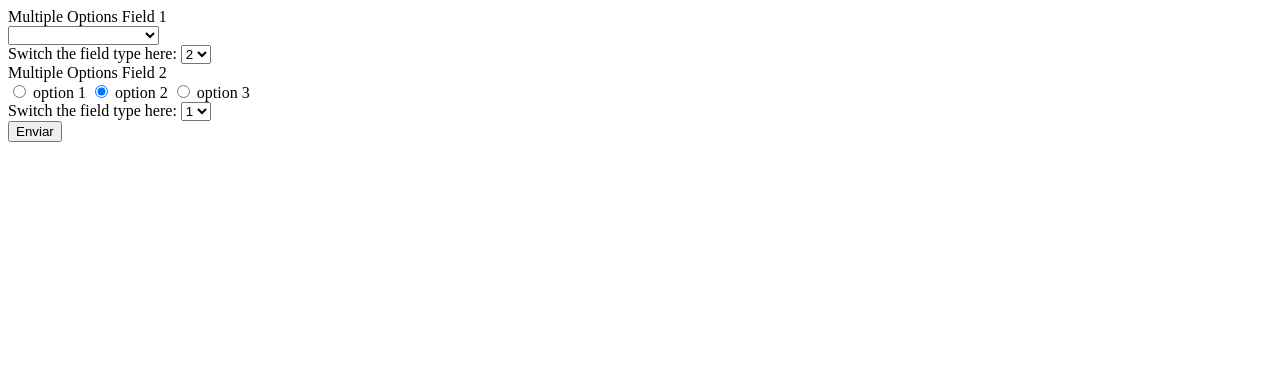
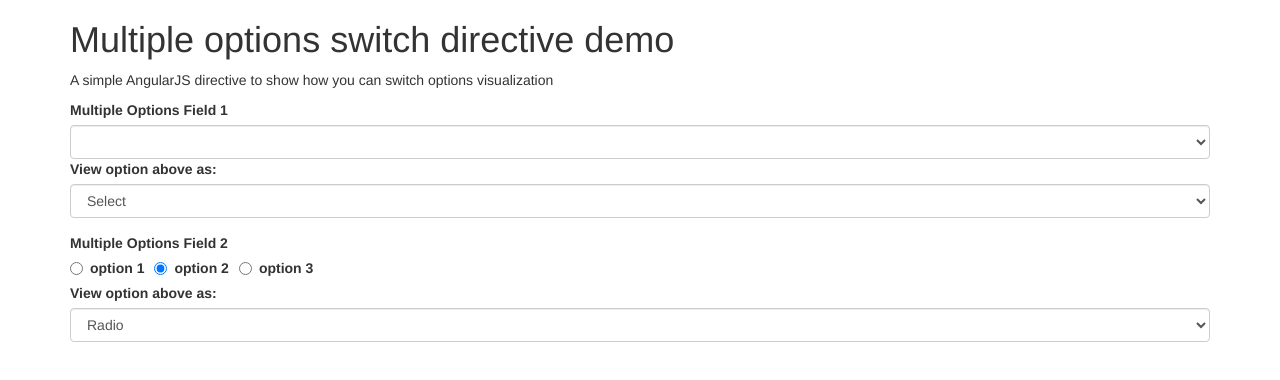
Before and after one commit to fernandosouza/multiple-options-field-directive-demo, a website: page index.html in a window 1280 px wide. Drawn offline with nearby package versions, Linux system fonts and the light colour scheme.

Commit message:
Form style with bootstrap

```diff
--- a/index.html
+++ b/index.html
@@ -4,18 +4,20 @@
 	<meta charset="utf-8">
 	<meta http-equiv="X-UA-Compatible" content="IE=edge">
 	<title>Multiple options switch directive demo</title>
-	<link rel="stylesheet" href="">
+	<link rel="stylesheet" href="bower_components/bootstrap/dist/css/bootstrap.min.css">
+	<link rel="stylesheet" href="bower_components/bootstrap/dist/css/bootstrap-theme.min.css">
 	<script src="bower_components/angular/angular.min.js" type="text/javascript" charset="utf-8"></script>
 	<script src="application.js" type="text/javascript" charset="utf-8"></script>
 </head>
 <body ng-controller="multipleOptionsController">
+    <div class="container">
+    	<h1>Multiple options switch directive demo</h1>
 
-    <form action="./">
-    	<multiple-options-field fields="fields"></multiple-options-field>
+    	<p>A simple AngularJS directive to show how you can switch options visualization</p>
 
-        <button>Enviar</button>
-
-    </form>
-
+    	<form action="./" role="form">
+	    	<multiple-options-field fields="fields"></multiple-options-field>
+	    </form>
+    </div>
 </body>
 </html>
--- a/template.html
+++ b/template.html
@@ -1,23 +1,29 @@
-<div class="field" ng-repeat="field in fields" ng-switch on="field.type">
-	{{ field.label }}
+<div class="form-group" ng-repeat="field in fields" ng-switch on="field.type">
+	<label for="">
+		{{ field.label }}
+	</label>
 
 	<div ng-switch-when="1">
-		<label ng-repeat="option in field.options">
-			<input type="radio" ng-value="option" name="{{ field.name }}" ng-required="{{ field.required }}" ng-model="field.selected" ng-checked="option.selected" />
-			{{ option.text }}
-		</label>
+		<div class="radio-inline" ng-repeat="option in field.options">
+			<label>
+				<input type="radio" ng-value="option" name="{{ field.name }}" ng-required="{{ field.required }}" ng-model="field.selected" ng-checked="option.selected" />
+				{{ option.text }}
+			</label>
+		</div>
 	</div>
 
 	<div ng-switch-when="2">
-		<select ng-model="field.selected" name="{{ field.name }}" ng-value="{{ option.selected ? option : '' }}" ng-required="{{ field.required }}"
+		<select class="form-control" ng-model="field.selected" name="{{ field.name }}" ng-value="{{ option.selected ? option : '' }}" ng-required="{{ field.required }}"
 			ng-options="option.text for option in field.options">
 			<option value="">{{ field.emptyString || 'Selecione uma das opções' }}</option>
 		</select>
 	</div>
 
-	<label for="">Switch the field type here:</label>
-	<select name="" id="" ng-model="field.type">
-		<option value="1">1</option>
-		<option value="2">2</option>
+	<label>
+		View option above as:
+	</label>
+	<select class="form-control" name="" id="" ng-model="field.type">
+		<option value="1">Radio</option>
+		<option value="2">Select</option>
 	</select>
 </div>
```
